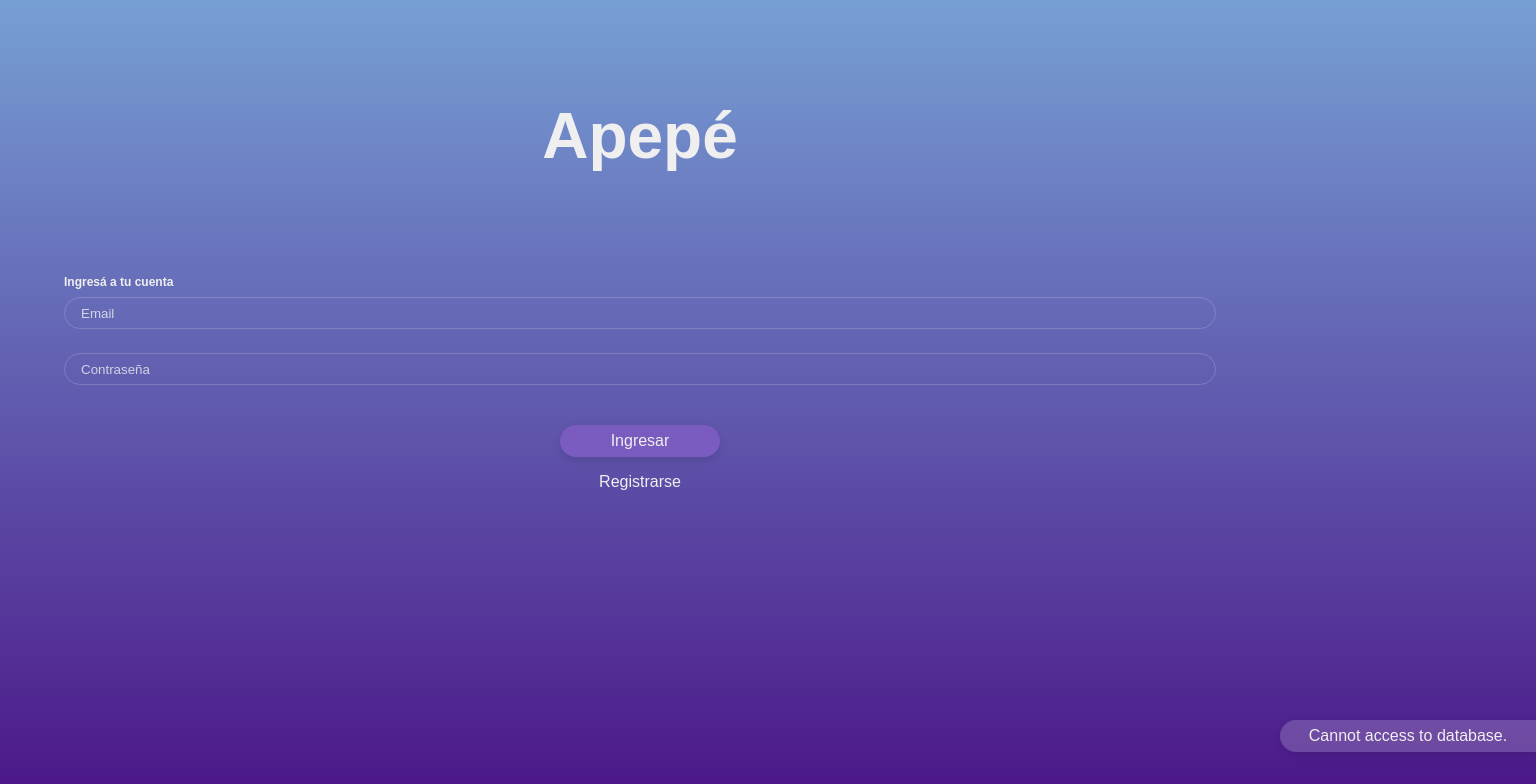
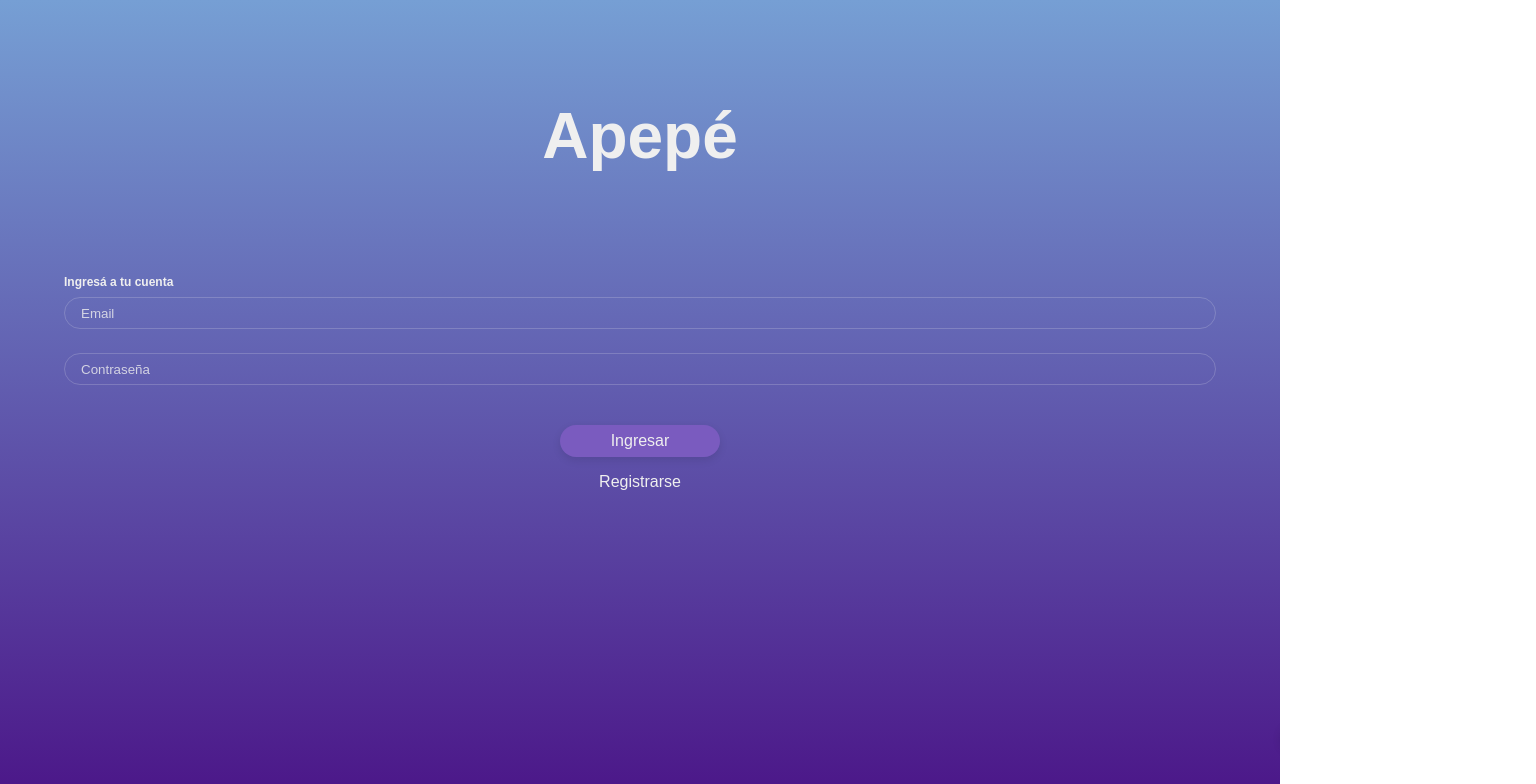
Before and after one commit to Alaan96/task-manager, a Nuxt app: page /login in a window 1280 px wide. Shown: the top 784 px of the page, 1536 px wide, since content can reach past the window. Built offline with nearby package versions, Linux system fonts and the light colour scheme; a web font is replaced by a local one.

Commit message:
Notification system

```diff
--- /dev/null
+++ b/assets/mixins/notify.js
@@ -0,0 +1,15 @@
+export const notify = {
+  methods: {
+    notify(status, message) {
+      let data = {
+        status: status,
+        message: message
+      }
+
+      this.$store.commit('notify/showInfo', data)
+      setTimeout(() => {
+        this.$store.commit('notify/hideInfo')
+      }, 2000)
+    }
+  }
+}
--- a/assets/scss/_theme.scss
+++ b/assets/scss/_theme.scss
@@ -41,7 +41,7 @@ input {
 body {
 	min-height: 100vh;
 	background: linear-gradient(#769fd4, #4b1688);
-  color: #efefef;
+  color: $primary;
 }
 
 /* Typography styles */
--- a/components/form.vue
+++ b/components/form.vue
@@ -18,12 +18,6 @@
 				<slot></slot>
 			</div>
 		</form>
-
-		<!-- Login/Signin status info -->
-		<info
-			:status="res.status"
-			:text="res.message">
-		</info>
 	</div>
 
 	<div class="err" v-else>
@@ -35,16 +29,13 @@
 
 <script>
 import field from '@/components/field'
-import info from '@/components/info'
+
+import { notify } from '@/assets/mixins/notify' // Mixin
 
 export default {
 	data() {
 		return {
-			values: {},
-			res: {
-				status: '',
-				message: ''
-			}
+			values: {}
 		};
 	},
 	methods: {
@@ -80,14 +71,17 @@ export default {
 			this.$axios.$post(`http://localhost:3000/${this.context}`, this.values)
 				.then( res => this[this.context](res))
 				.catch( err => {
+					let error = {}
 					if (err.response.data) {
-						console.log(err.response.data)
-						this.res.status = err.response.data.status
-						this.res.message = err.response.data.message
+						error = err.response.data
+						console.log(error)
+						console.log(error.message)
+						this.notify(error.status, error.message)
 					} else {
-						console.log(err)
-						this.res.status = err.status
-						this.res.message = err.message
+						error = err
+						console.log(error)
+						console.log(error.message)
+						this.notify(error.status, error.message)
 					}
 				})
 		},
@@ -121,6 +115,7 @@ export default {
 		  })
 		})
 	},
+	mixins: [notify],
 	props: {
 		context: {
 			type: String,
@@ -146,8 +141,7 @@ export default {
 		}
 	},
 	components: {
-		field,
-		info
+		field
 	}
 }
 </script>
--- a/components/info.vue
+++ b/components/notify.vue
@@ -1,39 +1,35 @@
 <template>
   <div
-    class="info"
-    :class="[{active}, {'err': status === 'error'}]"
-    @click="active = !active">
-    {{'Cannot access to database.'}}
+    class="notification"
+    :class="[{active}, {'err': status === 'error'}]">
+    {{text}}
   </div>
 </template>
 
 <script>
+import { mapState } from 'vuex'
+
 export default {
-  data() {
-    return {
-      active: false
-    }
+  computed: {
+    ...mapState('notify', {
+      text: 'text',
+      status: 'status',
+      active: 'active',
+    })
   },
-  props: {
-    text: {
-      type: String
-    },
-    status: {
-      type: String
-    }
-  }
 }
 </script>
 
 <style lang="scss" scoped>
-.info {
-  width: 16rem;
+$notification-size: 14rem;
+
+.notification {
+  width: $notification-size;
   height: 2em;
   padding: 0 .5rem;
   @include center;
   font-size: 1rem;
   background: $line;
-  // border: .1rem solid $line;
   border-right: none;
   color: $primary;
   box-shadow: 0 0.2rem 0.5rem rgba(0, 0, 0, 0.1);
@@ -43,13 +39,7 @@ export default {
   bottom: 3em;
   transition: .4s ease;
 
-  transform: translateX(16rem);
-}
-
-@keyframes show {
-  // from {
-
-  // }
+  transform: translateX($notification-size);
 }
 
 .active {
--- a/layouts/default.vue
+++ b/layouts/default.vue
@@ -1,11 +1,27 @@
 <template>
   <main>
     <nuxt />
+
+    <!-- Notifications -->
+    <notify></notify>
   </main>
 </template>
 
+<script>
+import notify from '@/components/notify'
+
+export default {
+  components: {
+    notify
+  }
+}
+</script>
+
 <style lang="scss" scoped>
 	main {
-		margin: 0 .5rem;
+    margin: 0 .5rem;
+    height: 100vh;
+    position: relative;
+    overflow-x: hidden;
 	}
 </style>
--- a/layouts/session.vue
+++ b/layouts/session.vue
@@ -1,16 +1,32 @@
 <template>
-	<div>
+	<main>
 		<h1 class="app-title">{{title}}</h1>
     <nuxt/>
-	</div>
+    <!-- Notifications -->
+    <notify></notify>
+	</main>
 </template>
 
 <script>
+import notify from '@/components/notify'
+
 export default {
 	data() {
     return {
       title: "Apepé",
-    };
+    }
   },
+  components: {
+    notify
+  }
 }
 </script>
+
+<style lang="scss" scoped>
+  main {
+    width: 100vw;
+    height: 100vh;
+    overflow-x: hidden;
+    position: relative;
+  }
+</style>
--- /dev/null
+++ b/pages/_id/index.vue
@@ -0,0 +1,15 @@
+<template>
+  <div>
+    ID: {{$route.params.id}}
+  </div>
+</template>
+
+<script>
+export default {
+
+}
+</script>
+
+<style lang="scss" scoped>
+
+</style>
--- /dev/null
+++ b/store/notify.js
@@ -0,0 +1,18 @@
+export const state = () => ({
+  text: 'Notifications',
+  status: '',
+  active: false
+})
+
+export const mutations = {
+  showInfo(state, data) {
+    if (data) {
+      state.status = data.status
+      state.text = data.message
+      state.active = true
+    }
+  },
+  hideInfo(state) {
+    state.active = false
+  }
+}
```
